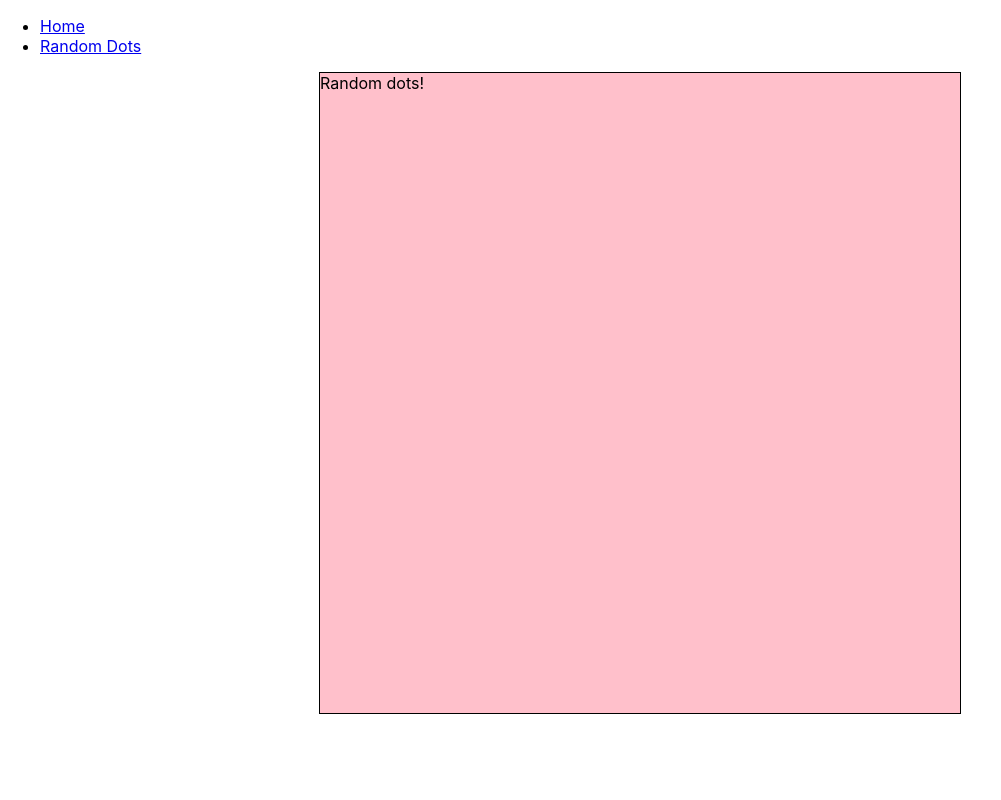
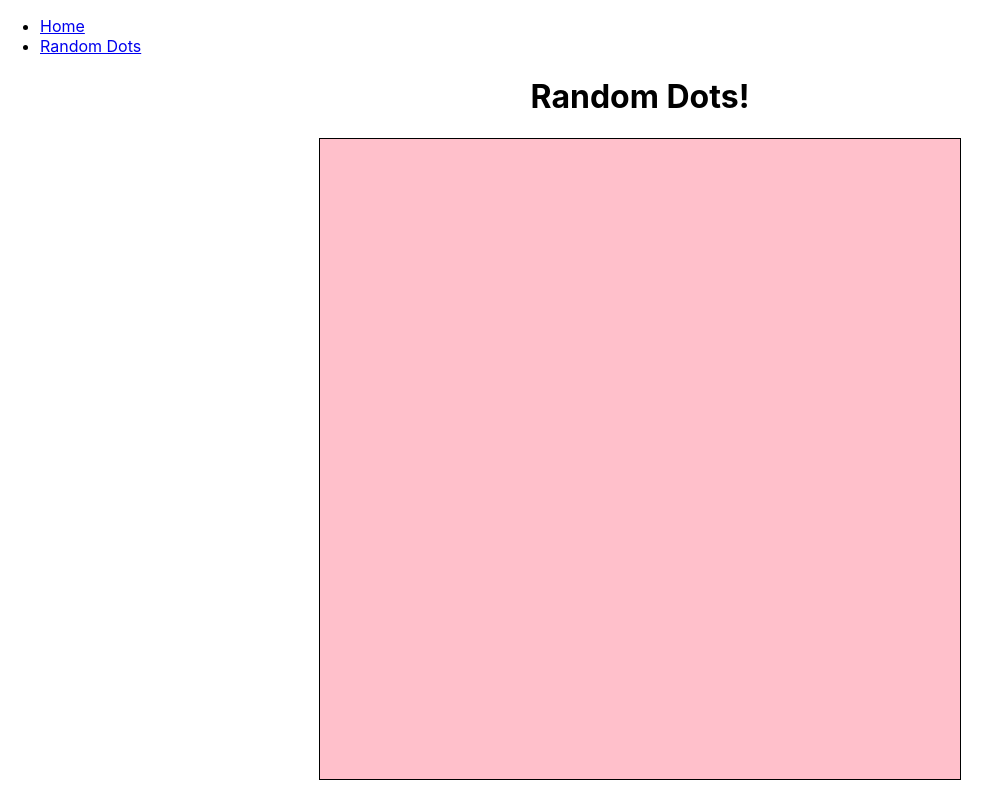
Before and after one commit to breadoliveoilsalt/getMouz, a React (Create React App) app in the folder client/: page /randomdots in a window 1280 px wide. Shown: the whole page, without its empty margins (0-1001 px from the left). Built offline with nearby package versions, Linux system fonts and the light colour scheme.

Commit message:
Create css file for random dots.

```diff
--- a/client/src/App.css
+++ b/client/src/App.css
@@ -30,11 +30,3 @@
     transform: rotate(360deg);
   }
 }
-
-.container {
-  margin: auto;
-  height: 80vh;
-  width: 80vh;
-  border: solid black 1px;
-  background-color: pink;
-}
--- a/client/src/components_container/randomDotsContainer.js
+++ b/client/src/components_container/randomDotsContainer.js
@@ -1,10 +1,13 @@
 import React, { Component } from 'react'
+import '../randomDots.css'
 
 class RandomDotsContainer extends Component {
   render(){
     return(
-      <div class="container">
-        Random dots!
+      <div>
+        <h1 class="text-centered">Random Dots!</h1>
+        <div class="container">
+        </div>
       </div>
     )
   }
--- a/client/src/index.css
+++ b/client/src/index.css
@@ -12,9 +12,3 @@ code {
   font-family: source-code-pro, Menlo, Monaco, Consolas, "Courier New",
     monospace;
 }
-
-.container {
-  height: 80%;
-  width: 80%;
-  background-color: black;
-}
--- /dev/null
+++ b/client/src/randomDots.css
@@ -0,0 +1,11 @@
+.container {
+  margin: auto;
+  height: 80vh;
+  width: 80vh;
+  border: solid black 1px;
+  background-color: pink;
+}
+
+.text-centered {
+  text-align: center;
+}
```
